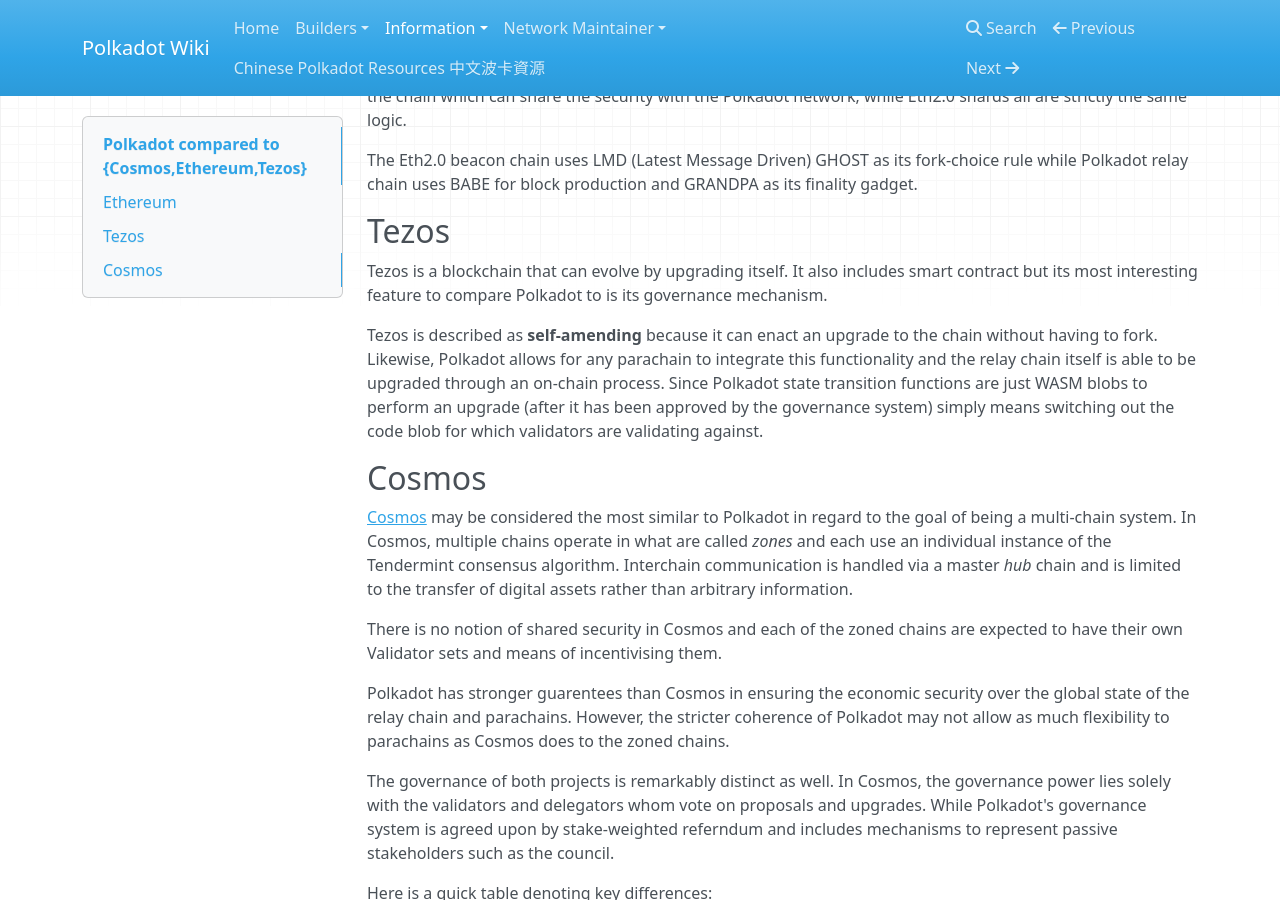
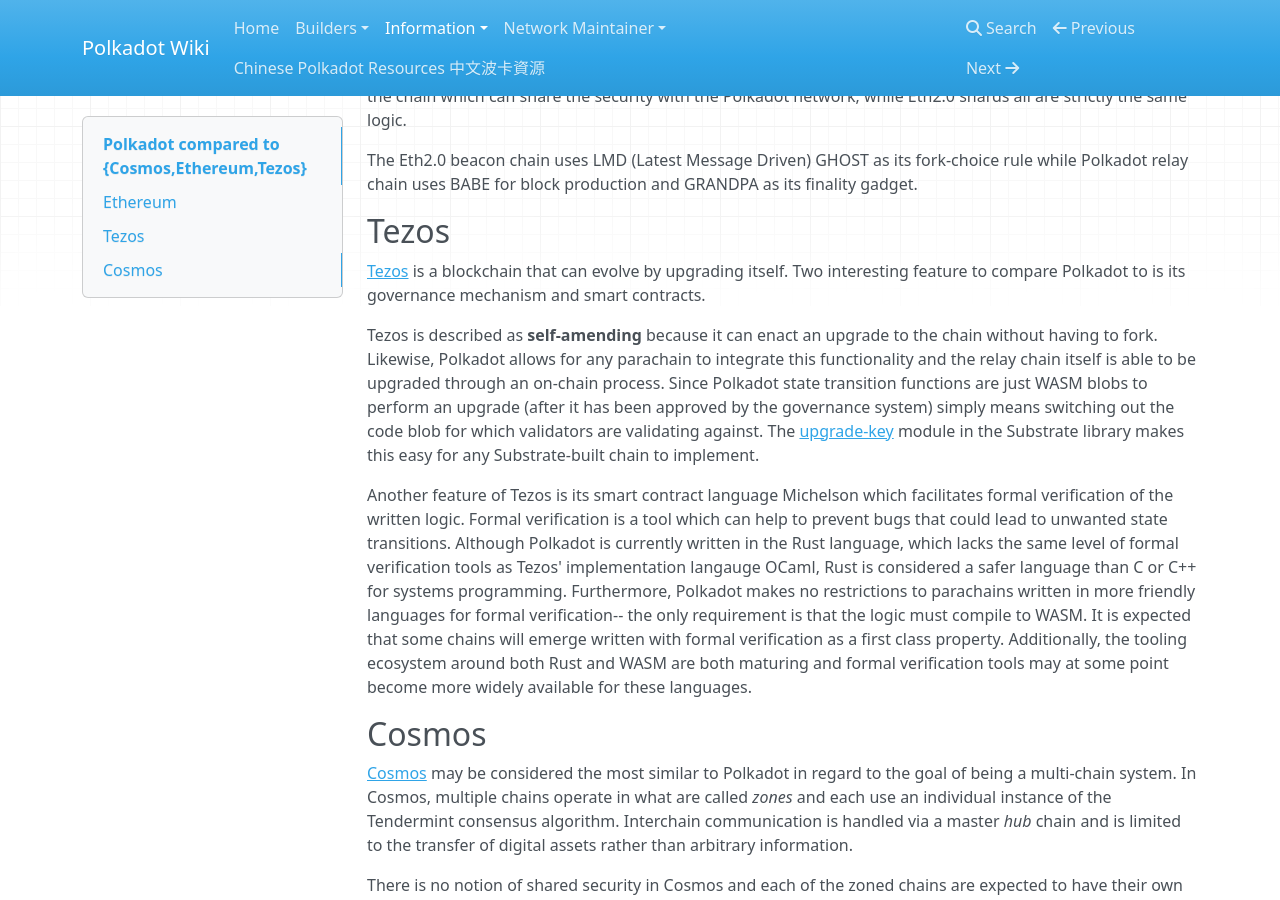
Before and after one commit to w3f/polkadot-wiki-old, an MkDocs documentation site: the page built from docs/polkadot/information/comparisons.md, in a window 1280 px wide and 900 px high, scrolled down 1006 px. Built offline with MkDocs 1.6.1, drawn with Linux system fonts in a browser that asks for light colours; nearby versions of some CDN libraries.

Commit message:
add paragraph about tezos formal verification

```diff
--- a/docs/polkadot/information/comparisons.md
+++ b/docs/polkadot/information/comparisons.md
@@ -50,16 +50,28 @@ finality gadget.
 
 ## Tezos
 
-Tezos is a blockchain that can evolve by upgrading itself. It also includes smart
-contract but its most interesting feature to compare Polkadot to is its governance
-mechanism.
+[Tezos](https://tezos.com) is a blockchain that can evolve by upgrading itself. Two interesting feature to compare Polkadot to is its governance
+mechanism and smart contracts.
 
 Tezos is described as __self-amending__ because it can enact an upgrade to the
 chain without having to fork. Likewise, Polkadot allows for any parachain to
 integrate this functionality and the relay chain itself is able to be upgraded
 through an on-chain process. Since Polkadot state transition functions are just
 WASM blobs to perform an upgrade (after it has been approved by the governance system)
-simply means switching out the code blob for which validators are validating against.
+simply means switching out the code blob for which validators are validating against. The
+[upgrade-key](https://github.com/paritytech/substrate/blob/master/srml/upgrade-key/src/lib.rs) module in the Substrate library makes this easy for any Substrate-built chain to implement.
+
+Another feature of Tezos is its smart contract language Michelson which facilitates
+formal verification of the written logic. Formal verification is a tool which can
+help to prevent bugs that could lead to unwanted state transitions. Although Polkadot
+is currently written in the Rust language, which lacks the same level of formal
+verification tools as Tezos' implementation langauge OCaml, Rust is considered a safer
+language than C or C++ for systems programming. Furthermore, Polkadot makes no restrictions
+to parachains written in more friendly languages for formal verification-- the only
+requirement is that the logic must compile to WASM. It is expected that some chains
+will emerge written with formal verification as a first class property. Additionally,
+the tooling ecosystem around both Rust and WASM are both maturing and formal verification
+tools may at some point become more widely available for these languages.
 
 ## Cosmos
 
```
Also changed, not shown: docs/polkadot/information/cryptography.md (added).
